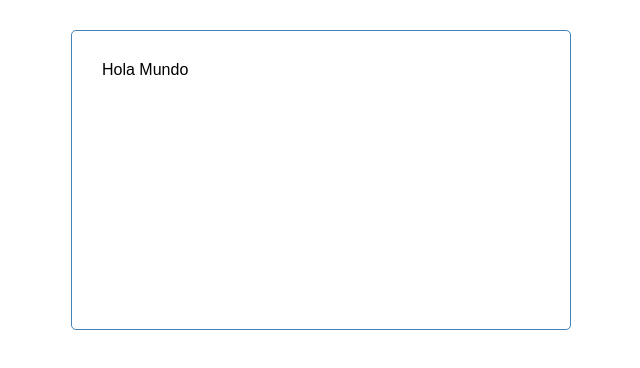
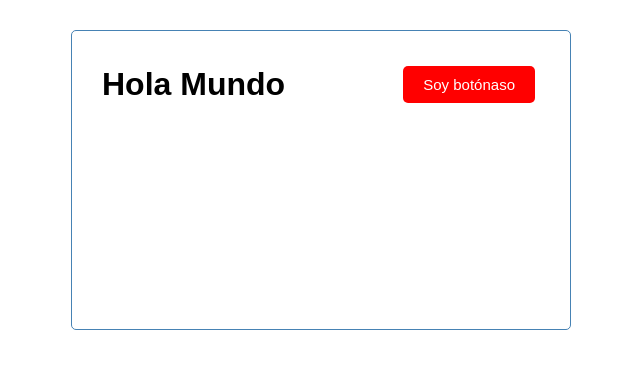
Before and after one commit to emanuelaristimuno/task-list, an Angular app: page / in a window 1280 px wide. Shown: the top 368 px of the page, without its empty margins (319-959 px from the left). Built offline with nearby package versions, Linux system fonts and the light colour scheme.

Commit message:
mi primer boton

```diff
--- a/src/app/app.component.html
+++ b/src/app/app.component.html
@@ -1,6 +1,5 @@
 <div class="container">
   <app-header>
-
   </app-header>
 
 </div>
--- a/src/app/app.module.ts
+++ b/src/app/app.module.ts
@@ -3,11 +3,13 @@
 
 import { AppComponent } from './app.component';
 import { HeaderComponent } from './components/header/header.component';
+import { ButtonComponent } from './components/button/button.component';
 
 @NgModule({
   declarations: [
     AppComponent,
-    HeaderComponent
+    HeaderComponent,
+    ButtonComponent
   ],
   imports: [
     BrowserModule
--- /dev/null
+++ b/src/app/components/button/button.component.html
@@ -0,0 +1,9 @@
+<button
+        class="btn"
+        [ngStyle]="{'background-color': color }"
+        (click)="onClick()" >
+
+        {{text}}
+
+
+</button>
--- /dev/null
+++ b/src/app/components/button/button.component.ts
@@ -0,0 +1,23 @@
+import { Component, OnInit, Input, Output , EventEmitter} from '@angular/core';
+
+@Component({
+  selector: 'app-button',
+  templateUrl: './button.component.html',
+  styleUrls: ['./button.component.css']
+})
+export class ButtonComponent implements OnInit {
+
+  @Input() text:string = "Soy Botón";
+  @Input() color:string = "#f0f0ff";
+  @Output() btnClick = new EventEmitter();
+
+  constructor() { }
+
+  ngOnInit(): void {
+  }
+
+  onClick(){
+    this.btnClick.emit();
+  }
+
+}
--- a/src/app/components/header/header.component.html
+++ b/src/app/components/header/header.component.html
@@ -1 +1,10 @@
-<p>{{title}}</p>
+<header>
+        <h1>{{title}}</h1>
+        <app-button
+        color="red"
+        text= "Soy botónaso"
+        (btnClick)= "toggleAddTask()">
+
+        </app-button>
+
+</header>
--- a/src/app/components/header/header.component.ts
+++ b/src/app/components/header/header.component.ts
@@ -14,4 +14,8 @@
   ngOnInit(): void {
   }
 
+  toggleAddTask(){
+    console.log("add task!")
+  }
+
 }
```
Also changed, not shown: src/app/components/button/button.component.css (added), 1 other file (tests, documents, lock files or other folders).
